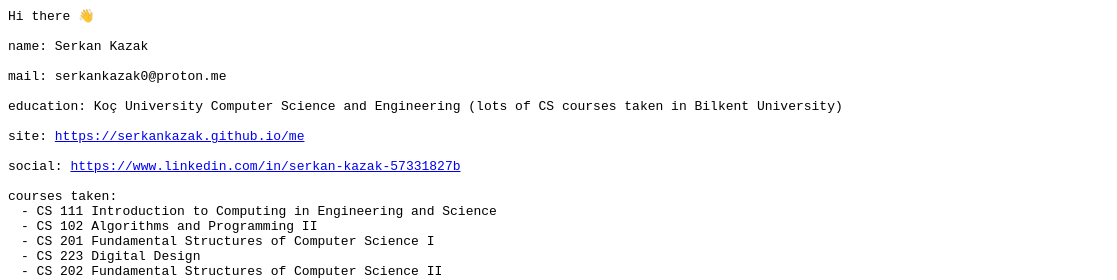
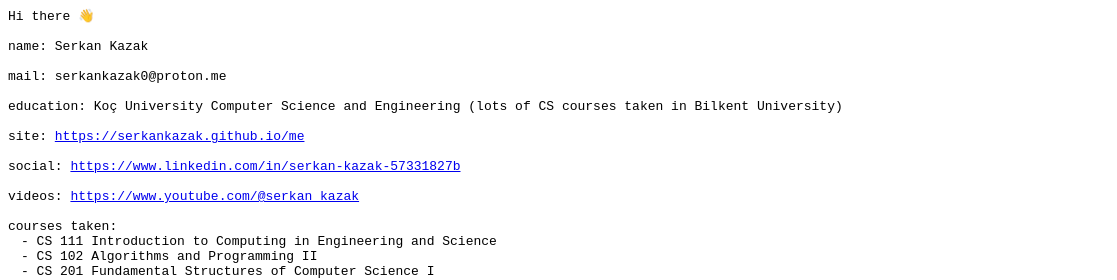
Before and after one commit to serkankazak/me, a plain HTML site: page index.html in a window 1280 px wide. Shown: the top 280 px of the page, 0-1117 px from the left. Drawn offline with Linux system fonts and the light colour scheme.

Commit message:
Update index.html

```diff
--- a/index.html
+++ b/index.html
@@ -11,6 +11,8 @@ education: Koç University Computer Science and Engineering (lots of CS courses
 site: <a href="https://serkankazak.github.io/me">https://serkankazak.github.io/me</a>
 <br><br>
 social: <a href="https://www.linkedin.com/in/serkan-kazak-57331827b">https://www.linkedin.com/in/serkan-kazak-57331827b</a>
+<br><br>
+videos: <a href="https://www.youtube.com/@serkan_kazak">https://www.youtube.com/@serkan_kazak</a>
 <br><br>
 courses taken:<br>
 &emsp;- CS 111 Introduction to Computing in Engineering and Science<br>
```
